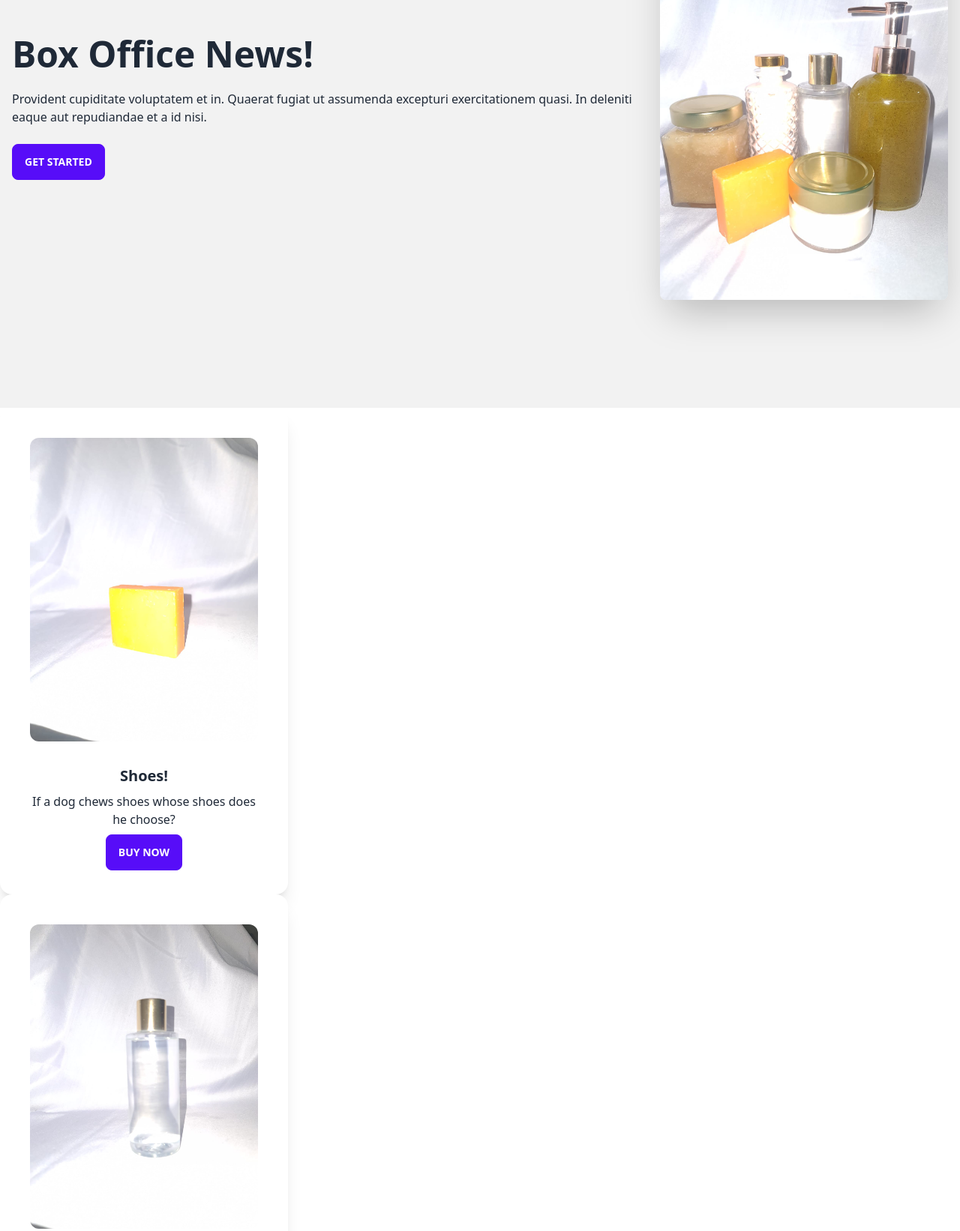
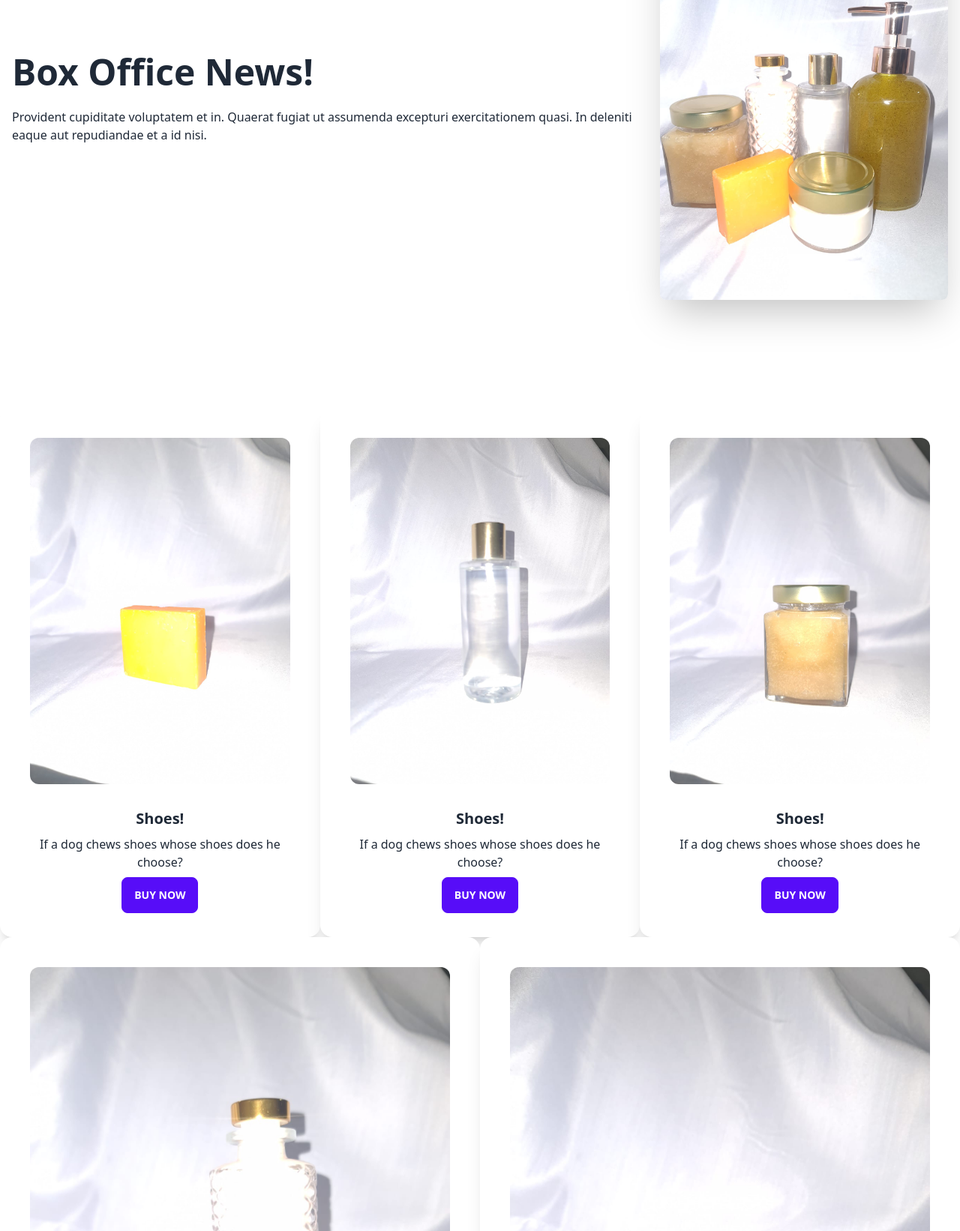
Before and after one commit to KabeloM06/celestial-crescent, a plain HTML site: page index.html in a window 1280 px wide. Shown: the part 1120-2762 px from the top of the page at 75% size. Drawn offline with Linux system fonts and the light colour scheme.

Commit message:
Basic edit and linking style sheet properly for github pages

```diff
--- a/index.html
+++ b/index.html
@@ -5,7 +5,7 @@
     <meta http-equiv="X-UA-Compatible" content="IE=edge">
     <meta name="viewport" content="width=device-width, initial-scale=1.0">
     <link href="/dist/output.css" rel="stylesheet">
-    <link rel="stylesheet" href="styles.css">
+    <link rel="stylesheet" href="/styles.css">
     <link rel="shortcut icon" href="./imgs/favicon (2).ico" type="image/x-icon">
     <title>Celestial Crescent</title>
 </head>
@@ -39,13 +39,13 @@
 
     <!--About Start-->
     <section>
-        <div class="hero min-h-screen bg-base-200">
+        <div class="hero min-h-screen bg-base-100">
             <div class="hero-content flex-col lg:flex-row-reverse">
               <img src="/imgs/IMG-20230225-WA0033.jpg" class="max-w-sm rounded-lg shadow-2xl" />
               <div>
                 <h1 class="text-5xl font-bold">Box Office News!</h1>
                 <p class="py-6">Provident cupiditate voluptatem et in. Quaerat fugiat ut assumenda excepturi exercitationem quasi. In deleniti eaque aut repudiandae et a id nisi.</p>
-                <button class="btn btn-primary">Get Started</button>
+
               </div>
             </div>
           </div>
@@ -55,7 +55,9 @@
 
 
     <!--products-->
-    <div class="card w-96 bg-base-100 shadow-xl">
+    <section>
+        <div class="flex flex-row">
+            <div class="card w-96 bg-base-100 shadow-xl basis-1/3">
                 <figure class="px-10 pt-10">
                   <img src="/imgs/IMG-20230225-WA0029.jpg" alt="Shoes" class="rounded-xl" />
                 </figure>
@@ -67,7 +69,7 @@
                   </div>
                 </div>
               </div>
-    <div class="card w-96 bg-base-100 shadow-xl">
+            <div class="card w-96 bg-base-100 shadow-xl basis-1/3">
                 <figure class="px-10 pt-10">
                   <img src="/imgs/IMG-20230225-WA0034.jpg" alt="Shoes" class="rounded-xl" />
                 </figure>
@@ -79,7 +81,7 @@
                   </div>
                 </div>
               </div>
-    <div class="card w-96 bg-base-100 shadow-xl">
+            <div class="card w-96 bg-base-100 shadow-xl basis-1/3">
                 <figure class="px-10 pt-10">
                   <img src="/imgs/IMG-20230225-WA0032.jpg" alt="Shoes" class="rounded-xl" />
                 </figure>
@@ -91,7 +93,10 @@
                   </div>
                 </div>
               </div>
-    <div class="card w-96 bg-base-100 shadow-xl">
+        </div>
+
+        <div class="flex flex-row">
+            <div class="card w-96 bg-base-100 shadow-xl basis-1/2">
                 <figure class="px-10 pt-10">
                   <img src="/imgs/IMG-20230225-WA0031.jpg" alt="Shoes" class="rounded-xl" />
                 </figure>
@@ -103,7 +108,7 @@
                   </div>
                 </div>
               </div>
-    <div class="card w-96 bg-base-100 shadow-xl">
+            <div class="card w-96 bg-base-100 shadow-xl basis-1/2">
                 <figure class="px-10 pt-10">
                   <img src="/imgs/IMG-20230225-WA0030.jpg" alt="Shoes" class="rounded-xl" />
                 </figure>
@@ -115,8 +120,11 @@
                   </div>
                 </div>
               </div>
+        </div>
 
 
+
+    </section>
     <!--Footer Start-->
     <footer class="footer footer-center p-10 bg-yellow-700 text-primary-content">
         <div>
```
Also changed, not shown: dist/output.css. Lines whose indentation alone changed are shown as unchanged.
